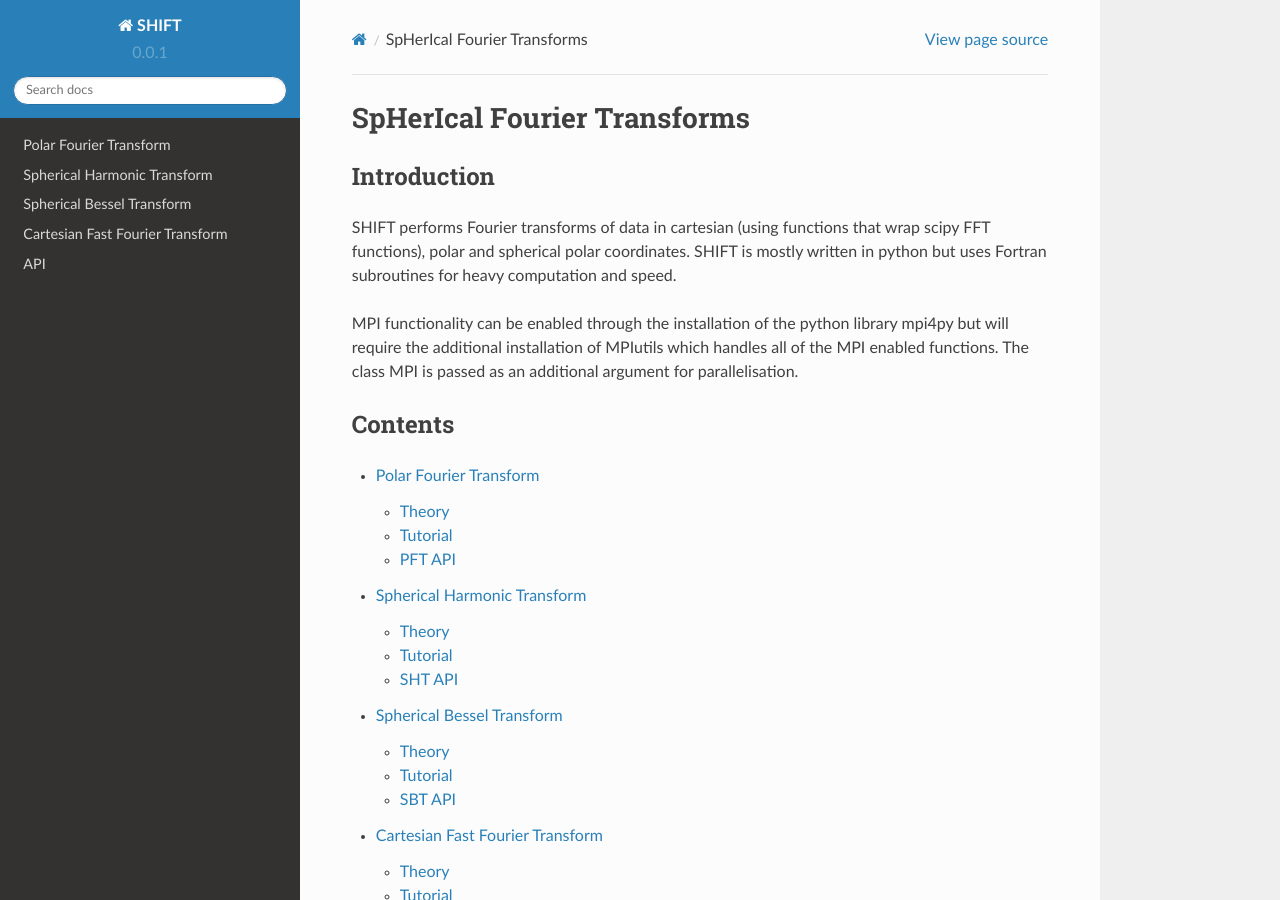
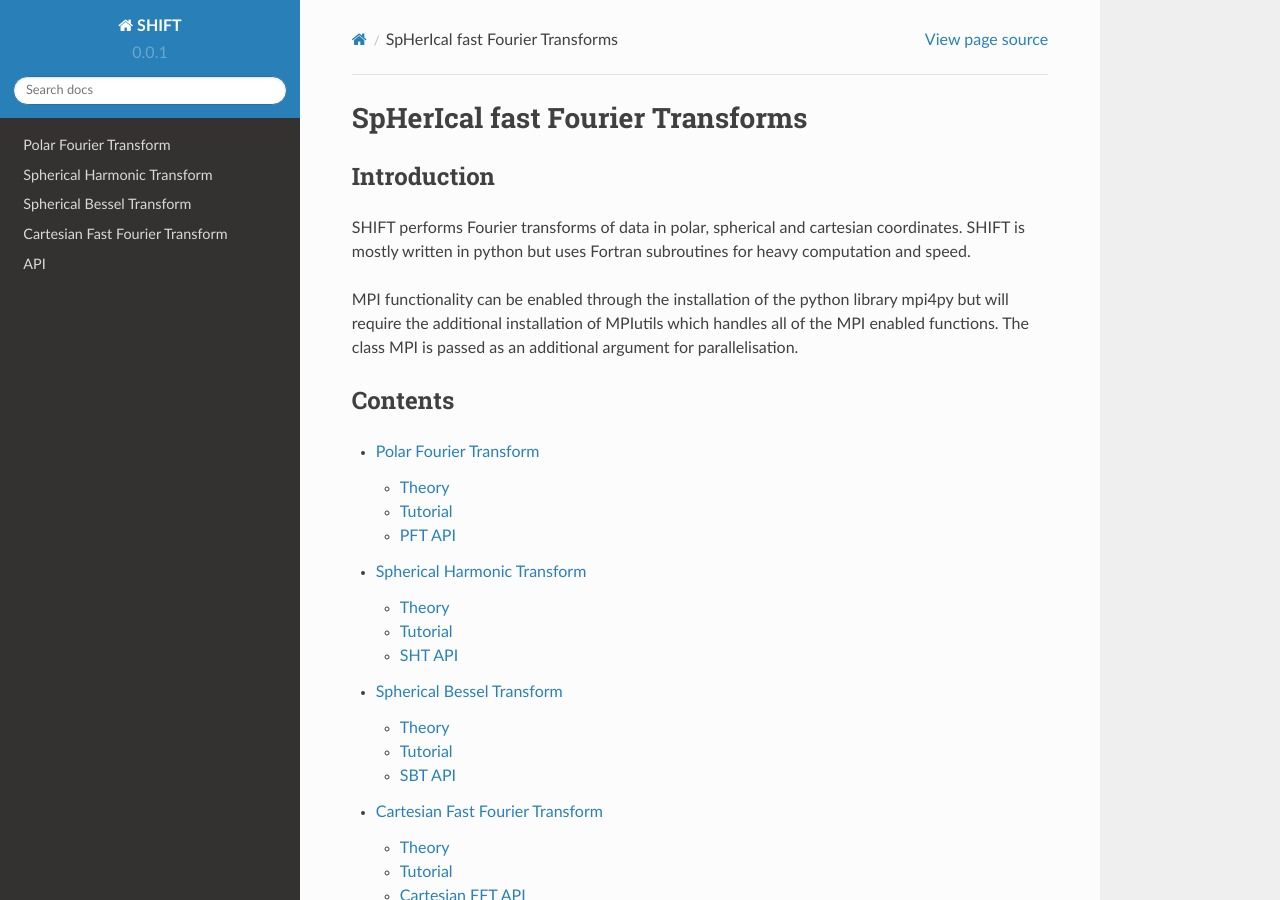
Before and after one commit to knaidoo29/SHIFT, a Sphinx documentation site: the page built from docs/source/index.rst, in a window 1280 px wide and 900 px high. Built offline with Sphinx 7.4.7 and the Read the Docs theme 2.0.0, drawn with Linux system fonts in a browser that asks for light colours.

```diff
--- a/docs/source/index.rst
+++ b/docs/source/index.rst
@@ -1,6 +1,6 @@
-============================
-SpHerIcal Fourier Transforms
-============================
+=================================
+SpHerIcal fast Fourier Transforms
+=================================
 
 
 +---------------+-----------------------------------------+
@@ -13,13 +13,12 @@ SpHerIcal Fourier Transforms
 | Documentation | https://shift-docs.readthedocs.io/     |
 +---------------+-----------------------------------------+
 
-
 Introduction
 ============
 
-SHIFT performs Fourier transforms of data in cartesian (using functions that wrap
-scipy FFT functions), polar and spherical polar coordinates. SHIFT is mostly written
-in python but uses Fortran subroutines for heavy computation and speed.
+SHIFT performs Fourier transforms of data in polar, spherical and cartesian
+coordinates. SHIFT is mostly written in python but uses Fortran subroutines for
+heavy computation and speed.
 
 MPI functionality can be enabled through the installation of the python library
 mpi4py but will require the additional installation of MPIutils which handles
```
